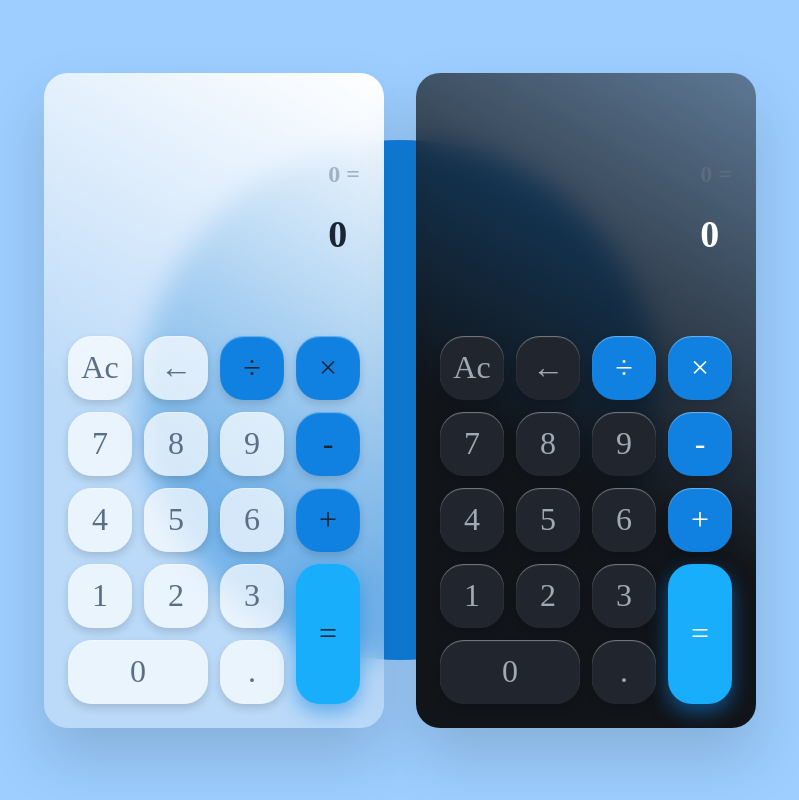
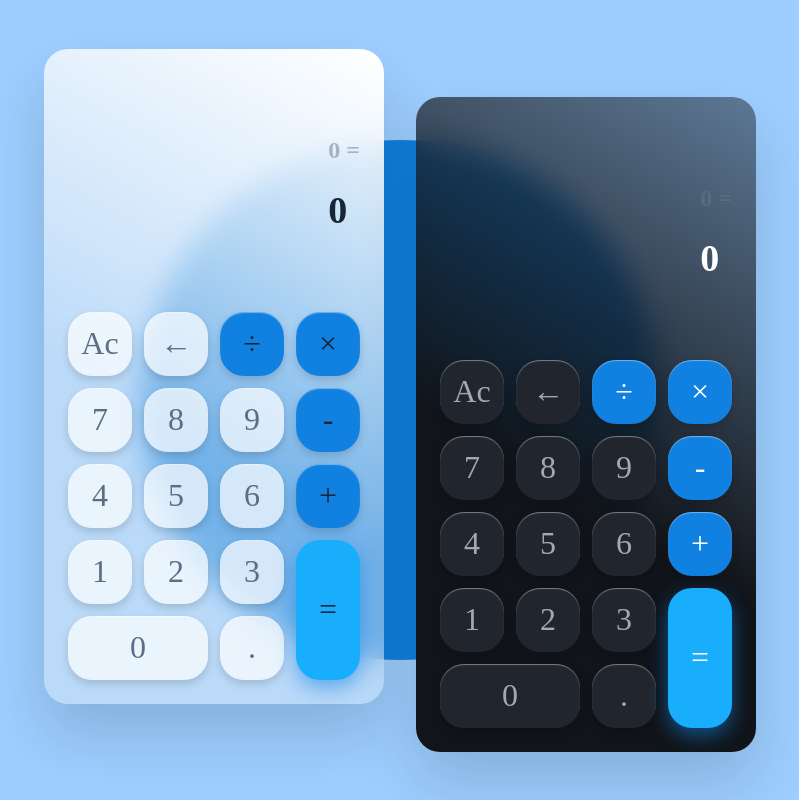
Before and after one commit to Leccon1/Calculator, a React (Vite) app: page / in a window 1280 px wide. Shown: the whole page, without its empty margins (240-1039 px from the left). Built offline with nearby package versions, Linux system fonts and the light colour scheme.

Commit message:
style(Сalculator): add light theme styles using global class modifier

```diff
--- a/src/App.module.scss
+++ b/src/App.module.scss
@@ -44,11 +44,11 @@
 	padding: 2.4rem;
 	border-radius: 2.4rem;
 
-	&.calculatorLight {
+	&:global(.calculatorLight) {
 		transform: translateY(-2.4rem);
 	}
 
-	&.calculatorDark {
+	&:global(.calculatorDark) {
 		transform: translateY(2.4rem);
 	}
 
```
